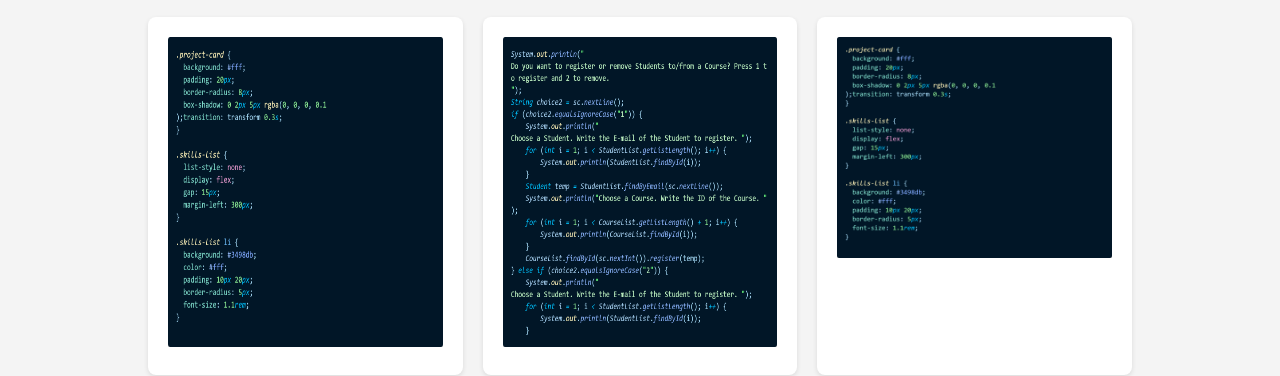
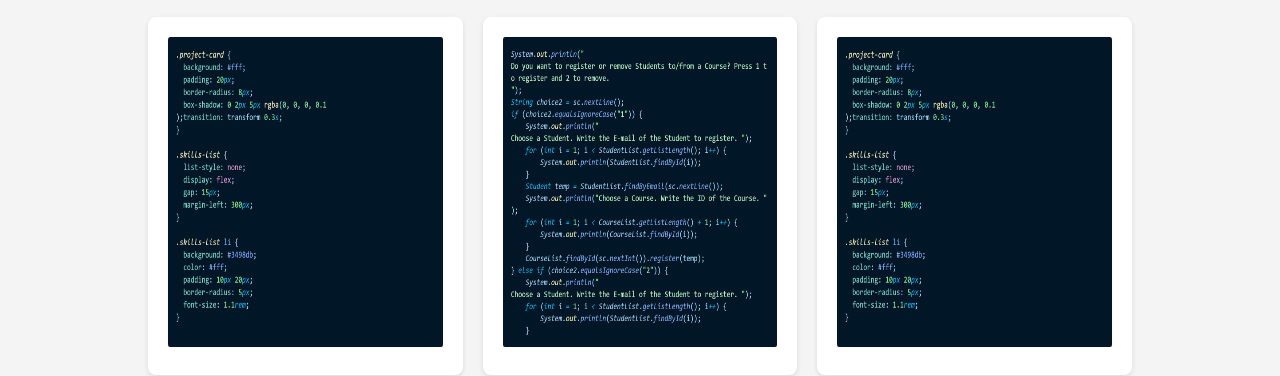
Before and after one commit to fraanzen/fraanzen.github.io, a plain HTML site: page index.html in a window 1280 px wide. Shown: the part 591-967 px from the top of the page. Drawn offline with Linux system fonts and the light colour scheme.

Commit message:
Fixed error

```diff
--- a/index.html
+++ b/index.html
@@ -54,7 +54,7 @@
             <img
               src="images/css1.png"
               alt="Code demo of CSS"
-              style="max-width: 100%; height: auto"
+              style="max-width: 100%; height: 310px"
             />
           </div>
         </div>
```
